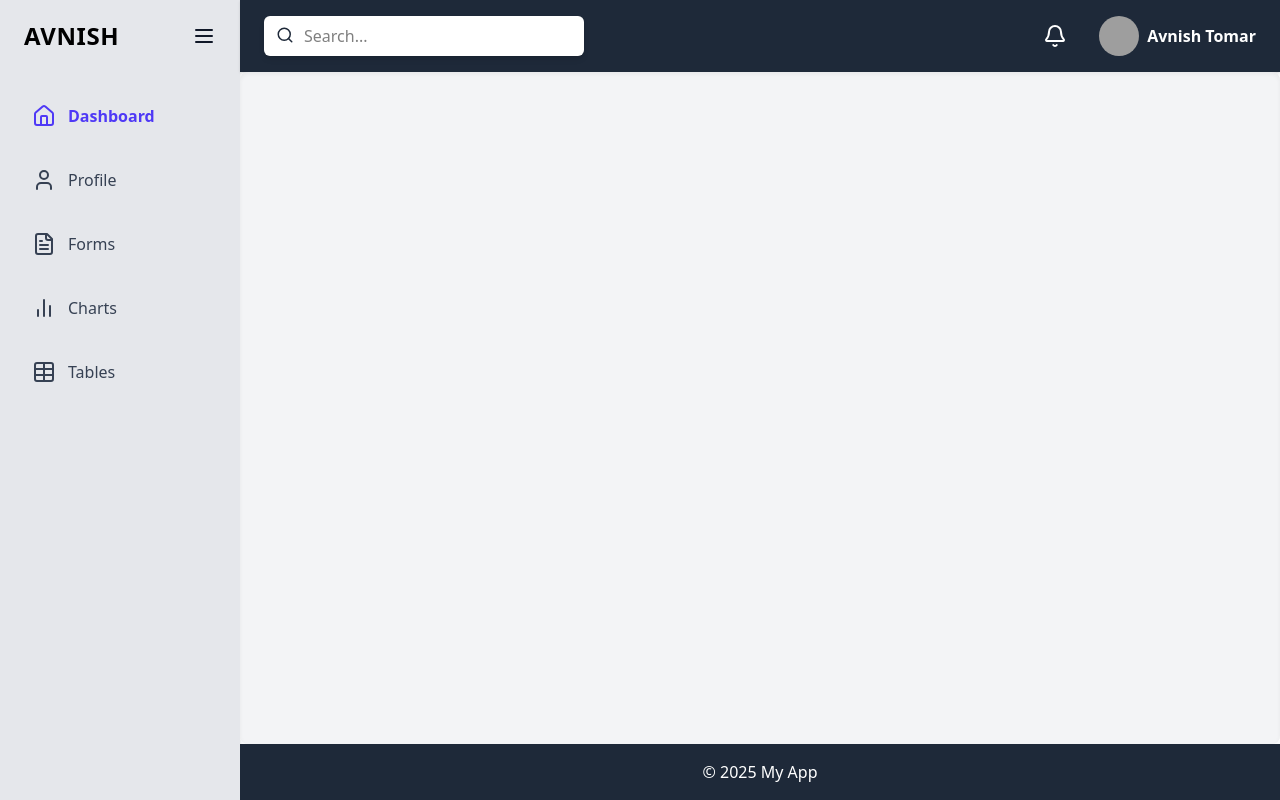
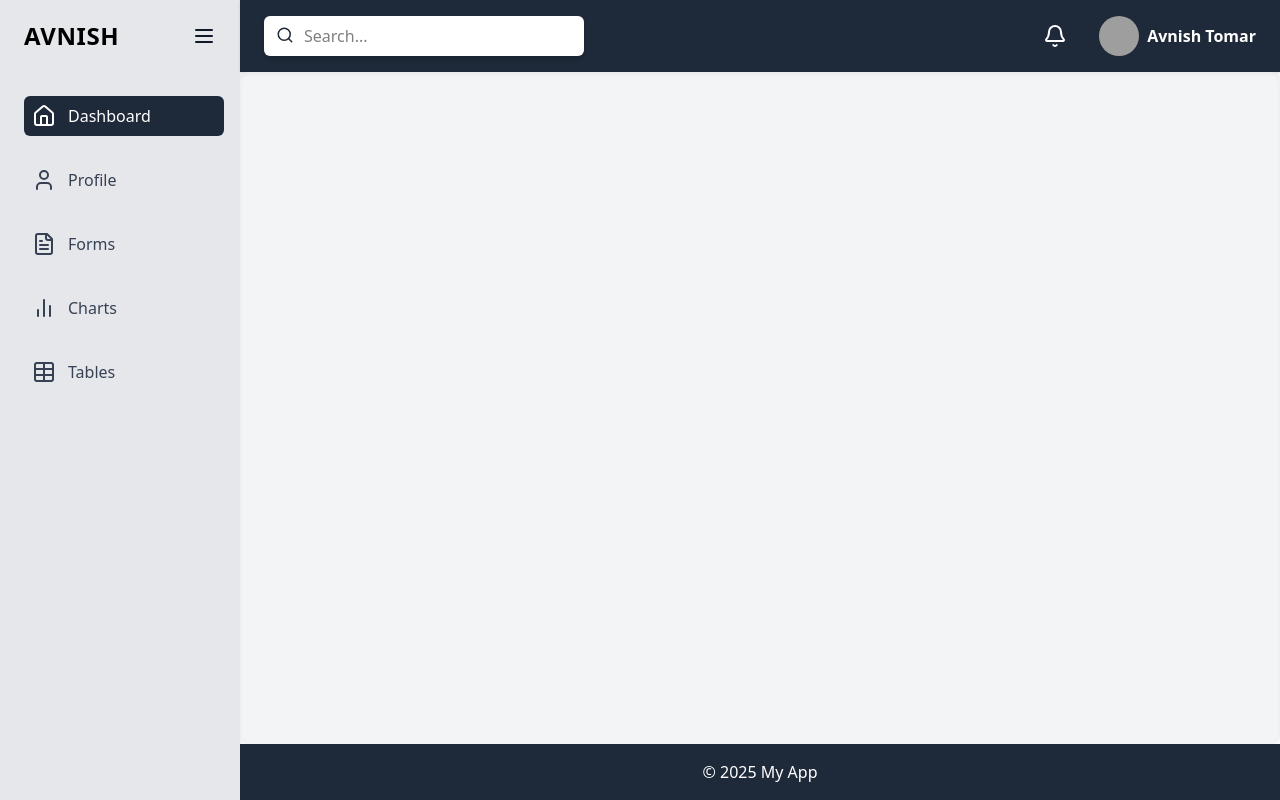
Before and after one commit to sandeep-mahor/admin-dashboard, a React (Vite) app: page / in a window 1280 px wide. Built offline with nearby package versions, Linux system fonts and the light colour scheme; grey boxes are pictures that could not be loaded.

Commit message:
sidebar fixes (#1)

```diff
--- a/src/components/Sidebar.tsx
+++ b/src/components/Sidebar.tsx
@@ -1,9 +1,12 @@
 import React, { useState } from 'react';
-import { Link } from 'react-router-dom';
+import { Link, useLocation } from 'react-router-dom';
 import { Menu, Home, User, FileText, BarChart2, Table } from 'lucide-react';
+import { ConstRoute } from '../utils/Constant';
 
 const Sidebar: React.FC = () => {
   const [sidebarOpen, setSidebarOpen] = useState<boolean>(true);
+  const location = useLocation();
+
   return (
     <div
       className={`${sidebarOpen ? "w-60" : "w-20"} bg-gray-200 text-gray-900 shadow transition-all duration-300 flex flex-col p-4`}
@@ -17,21 +20,23 @@ const Sidebar: React.FC = () => {
         </button>
       </div>
       <nav className="mt-10 flex flex-col gap-6 ml-2">
-        <Link to="/" className="flex items-center gap-3 text-indigo-600 font-semibold hover:text-white hover:bg-gray-800 px-2 py-2 rounded-md">
-          <Home size={24} /> {sidebarOpen && "Dashboard"}
-        </Link>
-        <Link to="/profile" className="flex items-center gap-3 text-gray-700 font-medium hover:text-white hover:bg-gray-800 px-2 py-2 rounded-md">
-          <User size={24} /> {sidebarOpen && "Profile"}
-        </Link>
-        <Link to="/forms" className="flex items-center gap-3 text-gray-700 font-medium hover:text-white hover:bg-gray-800 px-2 py-2 rounded-md">
-          <FileText size={24} /> {sidebarOpen && "Forms"}
-        </Link>
-        <Link to="/charts" className="flex items-center gap-3 text-gray-700 font-medium hover:text-white hover:bg-gray-800 px-2 py-2 rounded-md">
-          <BarChart2 size={24} /> {sidebarOpen && "Charts"}
-        </Link>
-        <Link to="/tables" className="flex items-center gap-3 text-gray-700 font-medium hover:text-white hover:bg-gray-800 px-2 py-2 rounded-md">
-          <Table size={24} /> {sidebarOpen && "Tables"}
-        </Link>
+        {[
+          { to: "/", label: "Dashboard", icon: <Home size={24} /> },
+          { to: ConstRoute.profile, label: "Profile", icon: <User size={24} /> },
+          { to: ConstRoute.forms, label: "Forms", icon: <FileText size={24} /> },
+          { to: ConstRoute.charts, label: "Charts", icon: <BarChart2 size={24} /> },
+          { to: ConstRoute.tables, label: "Tables", icon: <Table size={24} /> },
+        ].map(({ to, label, icon }) => (
+          <Link
+            key={to}
+            to={to}
+            className={`flex items-center gap-3 font-medium px-2 py-2 rounded-md transition ${
+              location.pathname === to ? "bg-gray-800 text-white" : "text-gray-700 hover:text-white hover:bg-gray-800"
+            }`}
+          >
+            {icon} {sidebarOpen && label}
+          </Link>
+        ))}
       </nav>
     </div>
   );
```
